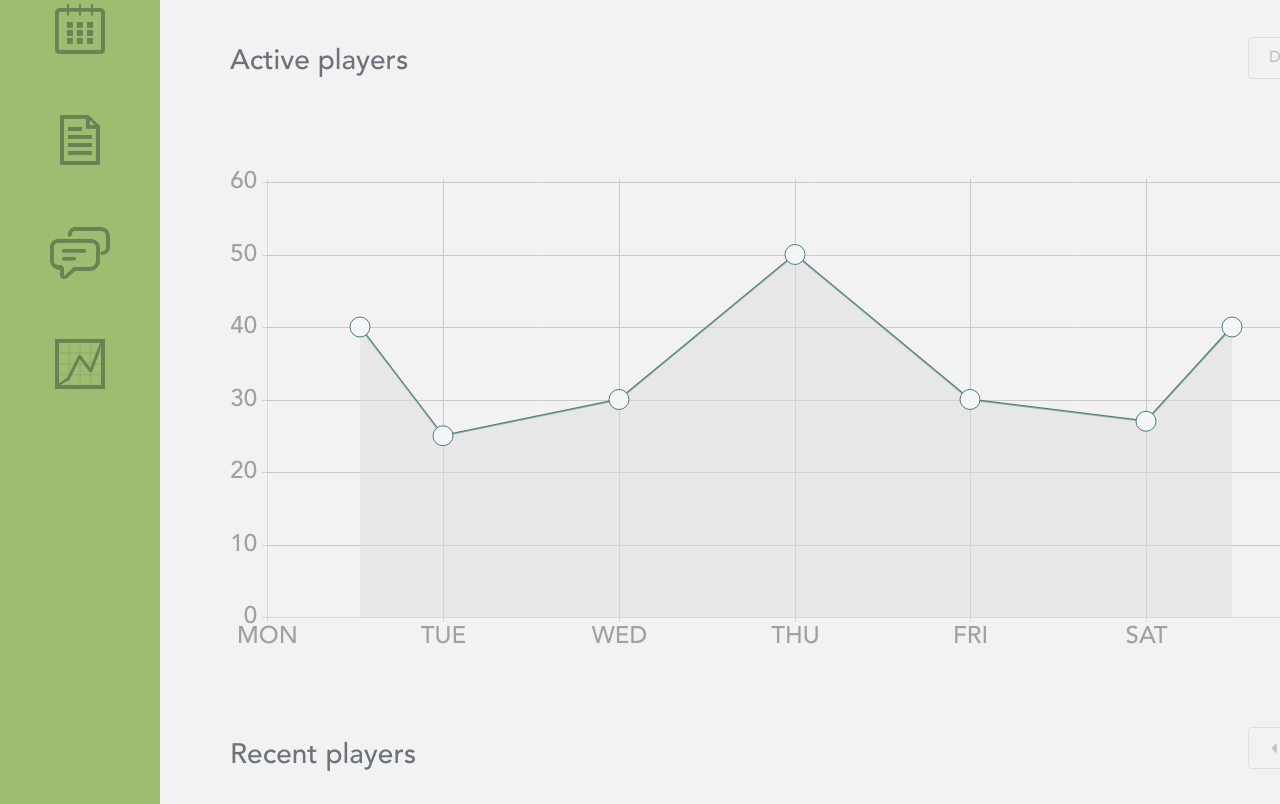
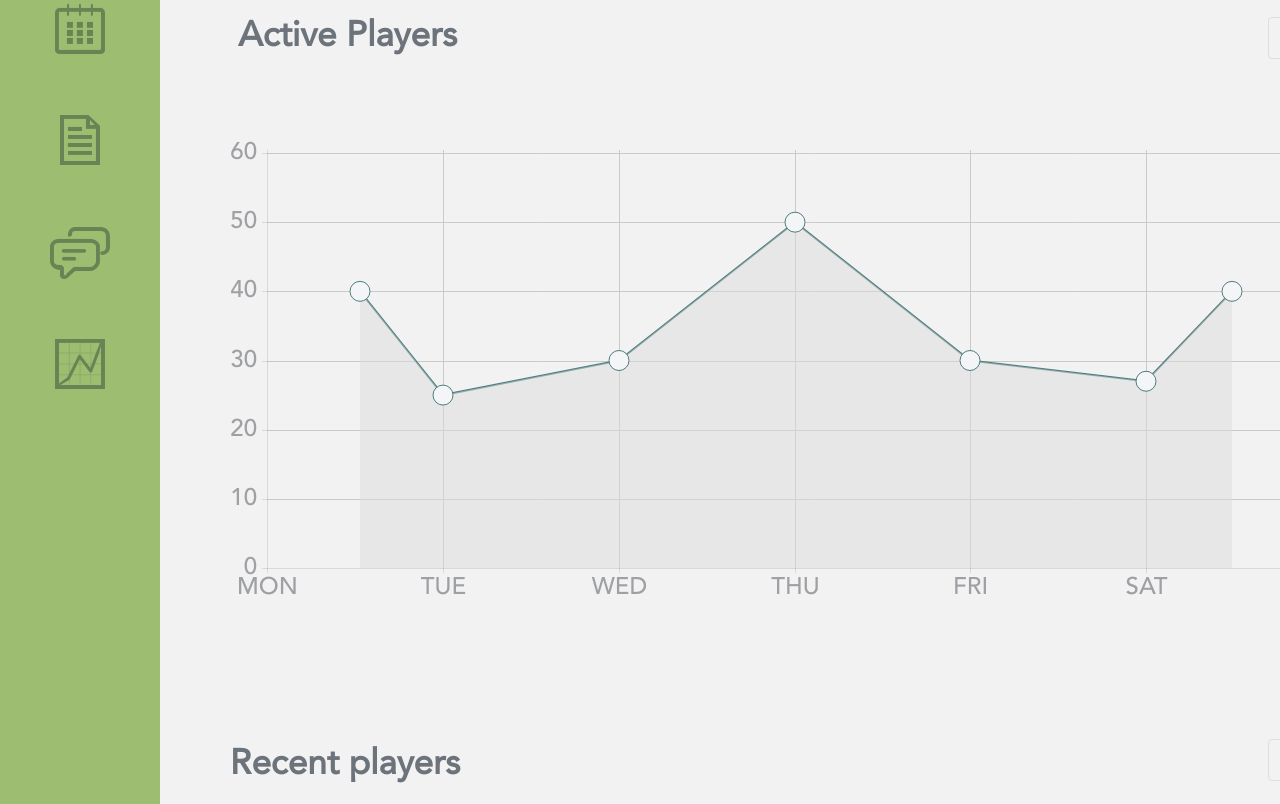
Before and after one commit to igor0ser/dashboard_epam, a website: page index.html in a window 1280 px wide. Shown: the part 516-1320 px from the top of the page. Drawn offline with nearby package versions, Linux system fonts and the light colour scheme.

Commit message:
pixel perfect2

```diff
--- a/index.html
+++ b/index.html
@@ -76,7 +76,7 @@
 					<li class="dashboard-charts-item-menu-item">Monthly</li>
 					<li class="dashboard-charts-item-menu-item">Yearly</li>
 				</ul>
-				<h1 class="dashboard-charts-item-header">Active players</h1>
+				<h1 class="dashboard-charts-item-header">Active Players</h1>
 				<canvas class="dashboard-charts-item-canvas"id="chart1"></canvas>
 			</section>
 			<section class="dashboard-charts-item">
--- a/scss/dashboard-charts/dashboard-charts.scss
+++ b/scss/dashboard-charts/dashboard-charts.scss
@@ -8,12 +8,13 @@
 		box-sizing: border-box;
 		float: left;
 		height: 750px;
-		padding-top: 60px;
+		padding-top: 28px;
 		width: $dashboard-item-width;
 
 		&-header{
 			@include header();
-			margin-bottom: 80px;
+			margin-bottom: 70px;
+			padding-left: 8px;
 		}
 
 		&-menu{
@@ -28,7 +29,7 @@
 				cursor: pointer;
 				display: block;
 				font-family: 'Avenir Medium';
-				font-size: 16px;
+				font-size: 20px;
 				height: 40px;
 				line-height: 40px;
 				padding-left: 20px;
@@ -60,7 +61,7 @@
 		}
 
 		&-canvas{
-			height: 500px;
+			height: 480px;
 			width: 1120px;
 		}
 
--- a/scss/header/header.scss
+++ b/scss/header/header.scss
@@ -58,7 +58,7 @@
 			height: 75px;
 			line-height: 75px;
 			margin-right: 26px;
-			padding-left: $sprite-search-width + 20;
+			padding-left: $sprite-search-width + 40;
 			width: 575px;
 		}
 	}
--- a/scss/source/mixin.scss
+++ b/scss/source/mixin.scss
@@ -13,8 +13,8 @@
 
 @mixin header(){
 	color: $dashboard_text_color;
-	font-family: 'Avenir Medium';
-	font-size: 28px;
+	font-family: $font_roman;
+	font-size: 35px;
 }
 
 @mixin item-nav(){
@@ -22,7 +22,7 @@
 	border: 1px solid $dashboard_nav_border;
 	float: right;
 	height: 40px;
-	margin-right: 60px;
-	margin-top: 10px;
+	margin-right: 40px;
+	margin-top: 22px;
 	width: 100px;
 }
```
Also changed, not shown: App.png (added), css/main.css.
